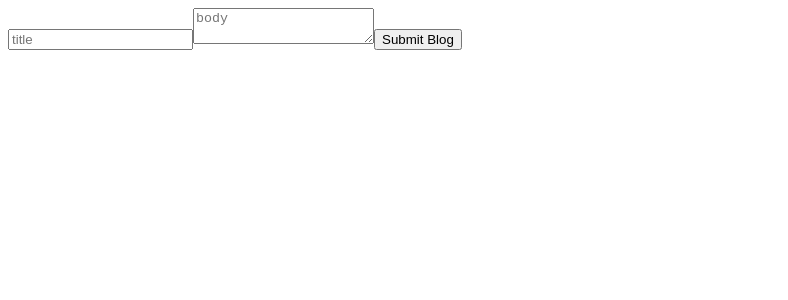
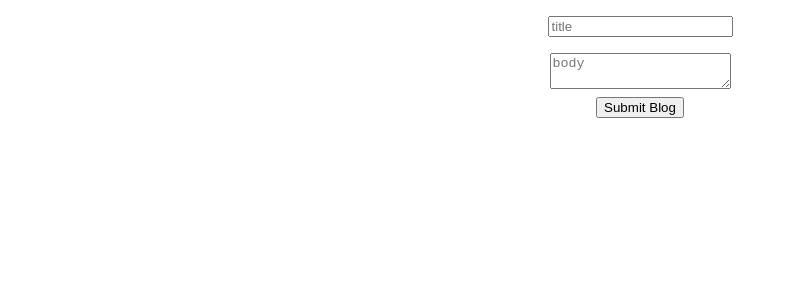
Before and after one commit to KatieMBerry/lab-35-redux-blog, a React app: page / in a window 1280 px wide. Shown: the top 300 px of the page, without its empty margins (0-788 px from the left). Built offline with nearby package versions, Linux system fonts and the light colour scheme.

Commit message:
added styles to form

```diff
--- /dev/null
+++ b/src/components/form/BlogForm.css
@@ -0,0 +1,16 @@
+.BlogForm {
+    input {
+      display: block;
+      margin: 1rem auto;
+    }
+
+    textarea {
+      display: block;
+      margin: 0.5rem auto;
+    }
+
+    button {
+      display: block;
+      margin: 0.5rem auto;
+    }
+  }
--- a/src/components/form/BlogForm.jsx
+++ b/src/components/form/BlogForm.jsx
@@ -1,6 +1,7 @@
 import React, { useState } from 'react';
 import { createBlog } from '../../actions/postActions';
 import { useDispatch } from '../../state/BlogProvider';
+import styles from './BlogForm.css';
 
 const BlogForm = () => {
 
@@ -17,7 +18,7 @@ const BlogForm = () => {
 
     return (
         <>
-            <form onSubmit={handleSubmit}>
+            <form onSubmit={handleSubmit} className={styles.BlogForm}>
                 <input
                     type="text"
                     placeholder="title"
```
